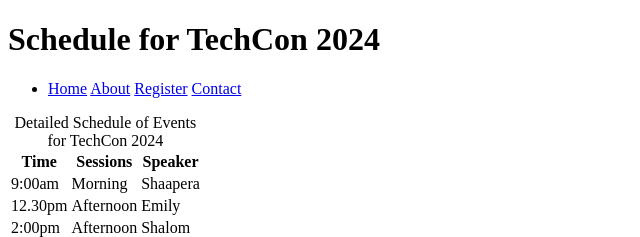
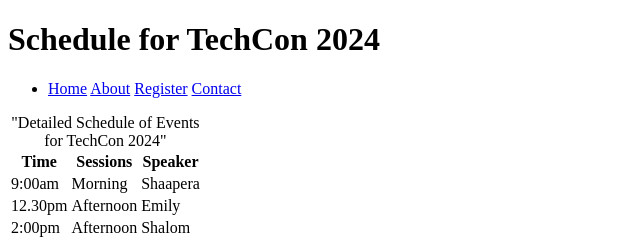
Before and after one commit to Shaapera/TechCon_HTML, a plain HTML site: page techcon_website/schedule.html in a window 1280 px wide. Shown: the top 237 px of the page, 0-640 px from the left. Drawn offline with Linux system fonts and the light colour scheme.

Commit message:
added caption to table

```diff
--- a/techcon_website/schedule.html
+++ b/techcon_website/schedule.html
@@ -20,7 +20,7 @@
     <main>
       <table>
         <caption>
-          Detailed Schedule of Events for TechCon 2024
+          "Detailed Schedule of Events for TechCon 2024"
         </caption>
         <tr>
           <th scope="col">Time</th>
```
